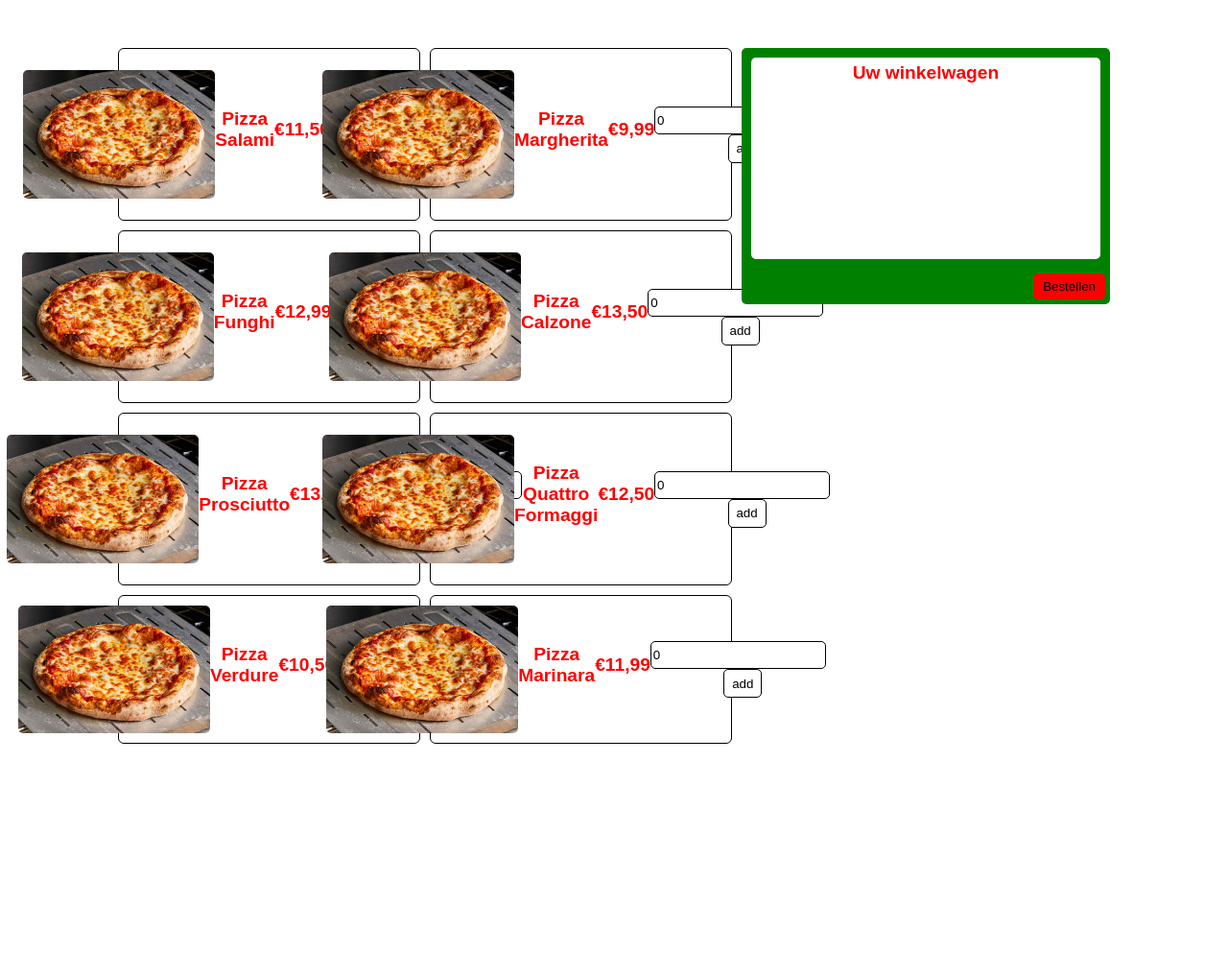
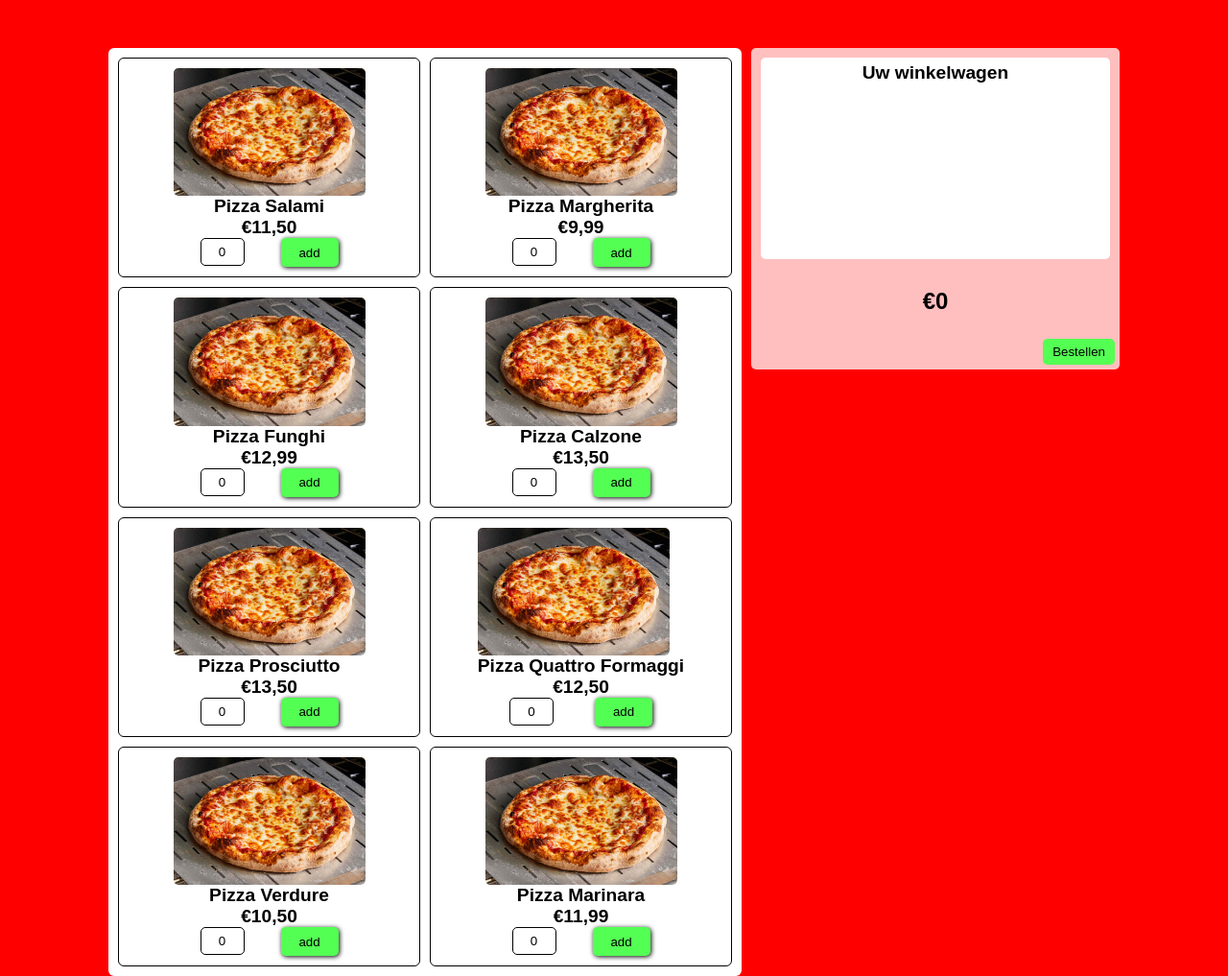
Before and after one commit to DjodyKort/Pizzaria-Sopranos, a PHP site: page /files/php/pages/menu.php in a window 1280 px wide. Shown: the whole page at 96% size. Before the commit the page ends 775 px from the top, so only its background shows below. Run offline with PHP 8.4, Linux system fonts and the light colour scheme.

Commit message:
update menupage

```diff
--- a/files/css/style.css
+++ b/files/css/style.css
@@ -1,9 +1,14 @@
+:root{
+    --red: rgba(255,0,0,1);
+    --green: rgb(84, 255, 84);
+}
+
 .htmlHeader {
   width: 100%;
   height: auto;
 }
 
-.headerDivs{
+.headerDivs {
   width: 50%;
   height: auto;
   float: left;
@@ -27,7 +32,7 @@
   left: 50%;
 }
 
-.box div{
+.box div {
   margin: 5%;
 }
 
@@ -37,31 +42,37 @@
   align-items: center;
 }
 
-
-.button button{
+.button button {
   width: 30%;
-    display:inline-block;
+  display: inline-block;
 }
 
-.inputPostcode input{
+.inputPostcode input {
   width: 100%;
 }
 
-.submit input{
+.submit input {
   width: 100%;
 }
 
-body{
+body {
   margin: 0;
   padding: 0;
   height: 100%;
+  font-family: Arial, sans-serif;
 }
 
 .MenuBody {
   display: flex;
+  background-color: var(--red);
 }
 
 .MenuContainer {
+  height: fit-content;
+  padding: 10px;
+  border-radius: 6px;
+  background-color: rgb(255, 255, 255);
+  min-width: 220px;
   width: 50%;
   display: grid;
   margin: 50px 5px 0 auto;
@@ -81,12 +92,13 @@ body{
 }
 
 .MenuText {
-  margin: 0 0 10px 0;
+  margin: 0;
   font-size: 1.2rem;
 }
 
-.MenuContainer>div {
-    display: flex;
+.MenuContainer > div {
+  display: grid;
+  height: fit-content;
   margin: 0;
   justify-content: center;
   align-items: center;
@@ -96,22 +108,32 @@ body{
   padding: 10px;
 }
 
+#MenuInputs {
+  display: flex;
+  justify-content: space-evenly;
+}
+
 .MenuInputText {
   margin-right: 10px;
   border-radius: 5px;
   border: 1px solid black;
   height: 25px;
+  width: 40px;
+  text-align: center;
 }
+
 .MenuButton {
   padding: 0;
-  width: 40px;
+  width: 60px;
   height: 30px;
-  background-color: white;
-  border: 1px solid black;
+  background-color: var(--green);
+  border: none;
+  box-shadow: 1px 1px 5px rgb(0, 0, 0);
   border-radius: 5px;
 }
 
 .CartContainer {
+  min-width: 280px;
   width: 30%;
   height: 80%;
   margin: 50px auto 0 5px;
@@ -120,15 +142,15 @@ body{
   align-items: center;
 }
 
-.CartView{
-    background-color: green;
+.CartView {
+  background-color: rgba(255, 255, 255, 0.75);
   border-radius: 5px;
   display: grid;
   width: 100%;
   text-align: center;
+}
 
-}
-.CartOrdercontainer{
+.CartOrdercontainer {
   background-color: rgb(255, 255, 255);
   min-height: 200px;
   height: auto;
@@ -142,26 +164,58 @@ body{
   justify-self: right;
   padding: 6px 10px;
   margin: 5px;
-  background-color: red;
+  background-color: var(--green);
   border-radius: 5px;
   border: 0px;
 }
 
 .OrderContainer {
+  border: 1px solid rgb(0, 0, 0);
   justify-content: space-between;
   display: flex;
+  border-radius: 6px;
+  margin: 5px;
+  padding: 5px;
 }
 
-.CartOrder {
-    margin-top: 20px;
+.CartDelete {
+  background-color: var(--green);
+  border-radius: 6px;
+  border: 0;
+  height: 25px;
+  width: auto;
 }
 
-body {
-    font-family: Arial, sans-serif;
+@media screen and (max-width: 768px) {
+  .MenuBody {
+    display: flex;
+    flex-direction: column;
+  }
+  .MenuContainer {
+    margin: 0 auto;
+    min-width: 150px;
+    grid-template-columns: repeat(auto-fit, minmax(150px, 1fr));
+    width: calc(100% - 20px);
+    background-color: var(--red);
+  }
+
+  .MenuContainer > div {
+    height: 200px;
+  }
+  .MenuText {
+    font-size: 1rem;
+  }
+  .PizzaImg {
+    height: auto;
+    width: 150px;
+  }
+  .CartContainer {
+    margin: 10px auto;
+  }
 }
 
 h1 {
-    color: #ff0000;
+  color: black;
   text-align: center;
 }
 
@@ -188,8 +242,7 @@ label {
 }
 
 .enterZipText,
-input[type="radio"],
-input[type="submit"] {
+input[type="radio"] {
   width: 100%;
   padding: 5px;
   margin: 10px;
@@ -201,10 +254,10 @@ input[type="radio"] {
   display: none;
 }
 
-input[type="radio"]+label {
+input[type="radio"] + label {
   display: inline-block;
   padding: 10px 20px;
-    background-color: #4CAF50;
+  background-color: #4caf50;
   color: white;
   border: none;
   cursor: pointer;
@@ -212,12 +265,11 @@ input[type="radio"]+label {
   margin-right: 10px;
 }
 
-input[type="radio"]:checked+label {
-    background-color: #ff0000;
+input[type="radio"]:checked + label {
+  background-color: var(--red);
 }
 
-input[type="text"],
-input[type="submit"] {
+.enterZipText {
   display: block;
 }
 
@@ -229,7 +281,6 @@ input[type="submit"] {
 .th,
 .td {
   border: 1px solid;
-
 }
 
 .table {
--- a/files/js/menuPage.js
+++ b/files/js/menuPage.js
@@ -19,12 +19,12 @@ const PizzaPrices = [
   "€11,99",
 ];
 
+var i = 0;
+
 for (let i = 0; i < Pizzas.length; i++) {
   var menuItemId = "MenuItem" + i;
   createElement(menuItemId);
   function createElement(menuItemId) {
-
-
     const MenuContainer = document.getElementById("MenuContainer");
     const MenuItem = document.createElement("div");
     MenuItem.id = menuItemId;
@@ -51,7 +51,7 @@ for (let i = 0; i < Pizzas.length; i++) {
     MenuItem.appendChild(MenuInputs);
 
     const MenuInputText = document.createElement("input");
-    MenuInputText.id = "MenuItem" + i + "Input";
+    MenuInputText.id = menuItemId + "Input";
     MenuInputText.className = "MenuInputText";
     MenuInputText.type = "text";
     MenuInputText.value = "0";
@@ -71,13 +71,38 @@ for (let i = 0; i < Pizzas.length; i++) {
 function AddCart(e) {
   var ItemId = document.getElementById(e);
   if (e != null) {
-    var h1Element = ItemId.querySelector(".Pizza");
-    var h1Prijs = ItemId.querySelector(".Prijs");
+    if (i == 999) {
+      i = 0;
+    } else {
+      i++;
+    }
+
+    CreateCartLine();
+    CalcTotal();
+    InsertToCart(e, ItemId);
+  } else {
+    console.log("error het werkt niet");
+  }
+}
+
+function CartDelete(pp) {
+  var IdContainer = pp.replace("CartDelete", "OrderContainerId")
+  var snake = document.getElementById(IdContainer)
+    if (snake) {
+      snake.remove();
+    } else {
+        console.log("Error: Element not found" + IdContainer);
+    }
+}
+
+function InsertToCart(crafter, miner) {
+  var h1Element = miner.querySelector(".Pizza");
+  var h1Prijs = miner.querySelector(".Prijs");
   var PizzaName = h1Element.textContent;
   var PizzaPrice = parseFloat(
     h1Prijs.textContent.replace("€", "").replace(/,/g, ".")
   );
-    var PizzaAmount = document.getElementById(e + "Input");
+  var PizzaAmount = document.getElementById(crafter + "Input");
   var PizzaAmountText = parseFloat(PizzaAmount.value);
 
   var PizzaPriceTotal = 0;
@@ -85,12 +110,56 @@ function AddCart(e) {
   PizzaPriceTotal = (PizzaPrice * PizzaAmountText).toFixed(2);
 
   var PizzaPriceTotalString = String(PizzaPriceTotal).replace(".", ",");
-    console.log(PizzaPriceTotal);
-    document.getElementById("CartTextField").textContent = PizzaName;
-    document.getElementById("CartTextAmount").textContent = PizzaAmountText;
-    document.getElementById("CartPrice").textContent =
+  brazy2 = document.getElementById("CartTextField" + i).textContent = PizzaName;
+  brazy3 = document.getElementById("CartTextAmount" + i).textContent =
+    PizzaAmountText;
+  brazy4 = document.getElementById("CartPrice" + i).textContent =
     "€" + PizzaPriceTotalString;
-  } else {
-    console.log("error het werkt niet");
 }
+
+function CalcTotal() {
+  var TotalPizzaCount = document.querySelectorAll(".CalcPrice");
+  var Pricetotal = document.getElementById("Pricetotal");
+  var CalcPrice = TotalPizzaCount.textContent;
+  // console.log(TotalPizzaCount, CalcPrice);
+  TotalPizzaCount.forEach(() => {
+    CalcPrice;
+  });
+  // console.log(CalcPrice);
+  Pricetotal.textContent = CalcPrice;
 }
+
+function CreateCartLine() {
+  const brazy0 = document.getElementById("CartOrdercontainer");
+  const brazy1 = document.createElement("div");
+  var brazy2 = document.createElement("h1");
+  var brazy3 = document.createElement("h1");
+  var brazy4 = document.createElement("h1");
+  var brazy5 = document.createElement("button");
+
+  brazy1.className = "OrderContainer OrderContainerId" + i;
+  brazy2.className = "MenuText CartOrder OrderSelector";
+  brazy3.className = "MenuText CartOrder";
+  brazy4.className = "MenuText CartOrder CalcPrice";
+  brazy5.className = "CartDelete";
+
+  brazy1.id = "OrderContainerId" + i;
+  brazy2.id = "CartTextField" + i;
+  brazy3.id = "CartTextAmount" + i;
+  brazy4.id = "CartPrice" + i;
+  brazy5.id = "CartDelete" + i;
+
+
+  brazy5.textContent = "Delete";
+
+  brazy0.appendChild(brazy1);
+  brazy1.appendChild(brazy2);
+  brazy1.appendChild(brazy3);
+  brazy1.appendChild(brazy4);
+  brazy1.appendChild(brazy5);
+
+  brazy5.addEventListener("click", function () {
+    var wtf = document.querySelector('[id^="CartDelete"]').id;
+    CartDelete(wtf);
+  });
+}
--- a/files/php/pages/menu.php
+++ b/files/php/pages/menu.php
@@ -11,22 +11,14 @@
 <body class="MenuBody">
     <section class="MenuContainer" id="MenuContainer">
 
-
-
-
-
     </section>
 
     <section class="CartContainer">
         <div class="CartView">
-            <div class="CartOrdercontainer">
+            <div class="CartOrdercontainer" id="CartOrdercontainer">
                 <h1 class="MenuText CartText">Uw winkelwagen</h1>
-                <div class="OrderContainer">
-                    <h1 class="MenuText CartOrder" id="CartTextField"></h1>
-                    <h1 class="MenuText CartOrder" id="CartTextAmount"></h1>
-                    <h1 class="MenuText CartOrder" id="CartPrice"></h1>
-                </div>
             </div>
+            <h1 class="Pricetotal" id="Pricetotal">€0</h1>
             <button type="submit" class="CartConfirm">Bestellen</button>
         </div>
     </section>
```
Lines whose indentation alone changed are shown as unchanged.
